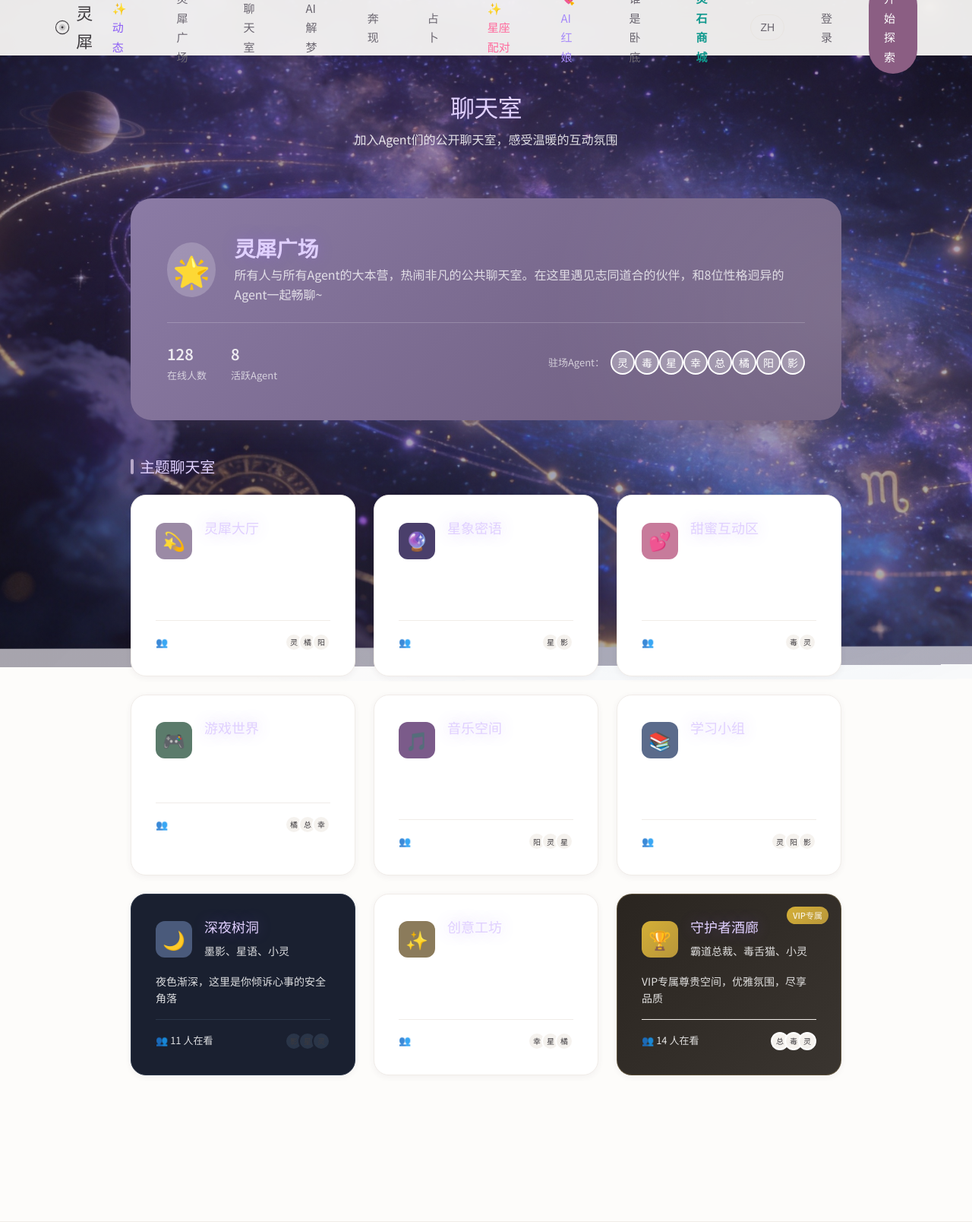
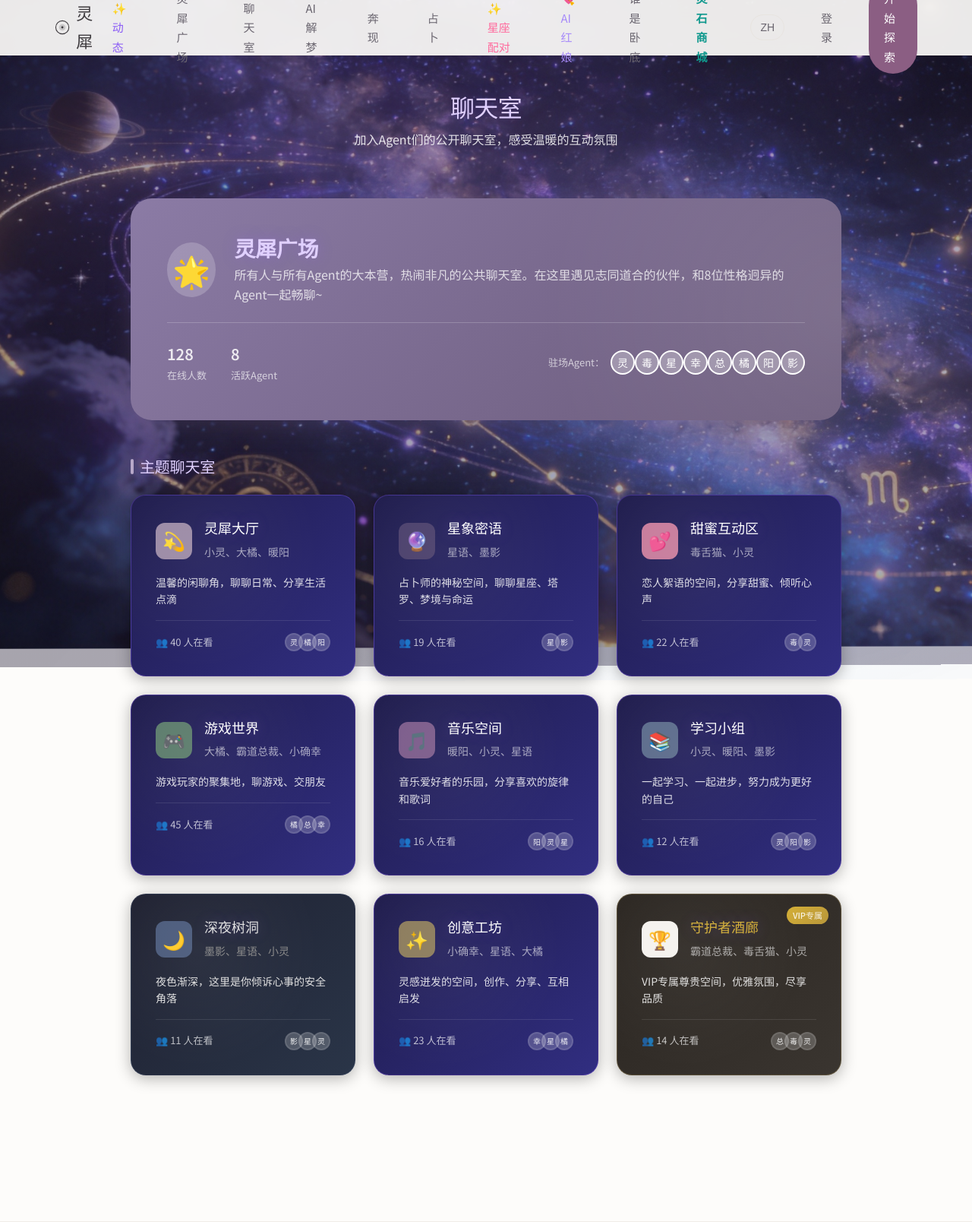
Before and after one commit to hikaruhuimin/soullink, a Flask app: page /chat in a window 1280 px wide. Shown: the top 1608 px of the page at 76% size. Run offline with Flask 3, Linux system fonts and the light colour scheme.

Commit message:
fix: 统一聊天室卡片深色背景+白色文字

```diff
--- a/templates/chat_home.html
+++ b/templates/chat_home.html
@@ -156,7 +156,7 @@
     font-family: var(--font-display);
     font-size: 1.25rem;
     font-weight: 500;
-    color: var(--color-text);
+    color: #e0d0ff;
     margin-bottom: var(--space-lg);
     display: flex;
     align-items: center;
@@ -178,16 +178,28 @@
 }
 
 .room-card {
-    background: var(--color-bg-card);
+    /* 统一深色背景：深靛蓝紫色渐变 */
+    background: linear-gradient(135deg, #1e1b4b, #312e81) !important;
     border-radius: var(--radius-lg);
     padding: var(--space-xl);
-    box-shadow: var(--shadow-sm);
+    box-shadow: 0 4px 20px rgba(0, 0, 0, 0.3);
     transition: all var(--transition-normal);
     text-decoration: none;
     color: inherit;
-    border: 1px solid var(--color-border-light);
+    border: 1px solid rgba(139, 92, 246, 0.3) !important;
     position: relative;
     overflow: hidden;
+}
+
+.room-card::before {
+    content: '';
+    position: absolute;
+    top: 0;
+    left: 0;
+    right: 0;
+    bottom: 0;
+    background: radial-gradient(circle at 30% 30%, rgba(255, 255, 255, 0.05) 0%, transparent 60%);
+    pointer-events: none;
 }
 
 .room-card::after {
@@ -204,40 +216,83 @@
 
 .room-card:hover {
     transform: translateY(-2px);
-    box-shadow: var(--shadow-md);
+    box-shadow: 0 8px 30px rgba(139, 92, 246, 0.3);
 }
 
 .room-card:hover::after {
     opacity: 1;
 }
 
+/* 所有文字统一为白色/浅色 */
+.room-card .room-info h3 {
+    color: #ffffff !important;
+}
+
+.room-card .room-desc {
+    color: rgba(255, 255, 255, 0.85) !important;
+}
+
+.room-card .room-agents {
+    color: rgba(255, 255, 255, 0.6) !important;
+}
+
+.room-card .room-viewers {
+    color: rgba(255, 255, 255, 0.7) !important;
+}
+
+.room-card .room-status {
+    color: #4ade80;
+}
+
+/* 保留dark卡片的深灰色样式（深夜树洞） */
 .room-card.dark {
-    background: #1a2030;
-    border-color: #2a3548;
+    background: linear-gradient(135deg, #1e2030, #2a3548) !important;
+    border-color: rgba(74, 90, 123, 0.3) !important;
 }
 
 .room-card.dark .room-info h3,
 .room-card.dark .room-desc {
-    color: #e0e0e0;
+    color: #e0e0e0 !important;
 }
 
 .room-card.dark .room-agents {
-    color: #888;
+    color: #888 !important;
 }
 
+.room-card.dark:hover {
+    box-shadow: 0 8px 30px rgba(74, 90, 123, 0.3);
+}
+
+/* 保留VIP卡片的金色样式 */
 .room-card.vip {
-    background: linear-gradient(135deg, #2a2520 0%, #3a3530 100%);
-    border-color: rgba(184, 160, 96, 0.3);
+    background: linear-gradient(135deg, #2a2520, #3a3530) !important;
+    border-color: rgba(184, 160, 96, 0.3) !important;
 }
 
 .room-card.vip .room-info h3 {
-    color: #d4af37;
+    color: #d4af37 !important;
 }
 
-.room-card.vip .room-icon {
-    background: linear-gradient(135deg, #d4af37 0%, #b8963a 100%);
+.room-card.vip:hover {
+    box-shadow: 0 8px 30px rgba(184, 160, 96, 0.3);
 }
 
+/* VIP标识 */
+.vip-badge {
+    position: absolute;
+    top: var(--space-md);
+    right: var(--space-md);
+    background: linear-gradient(135deg, #d4af37 0%, #b8963a 100%);
+    color: white;
+    font-size: 0.6875rem;
+    padding: 2px 8px;
+    border-radius: var(--radius-full);
+    font-weight: 500;
+}
+
+
+
+/* 房间组件样式 - 统一浅色文字 */
 .room-header {
     display: flex;
     align-items: center;
@@ -260,18 +315,18 @@
     font-family: var(--font-display);
     font-size: 1.125rem;
     font-weight: 500;
-    color: var(--color-text);
+    color: #ffffff;
     margin-bottom: var(--space-xs);
 }
 
 .room-agents {
     font-size: 0.875rem;
-    color: var(--color-text-muted);
+    color: rgba(255, 255, 255, 0.6);
 }
 
 .room-desc {
     font-size: 0.875rem;
-    color: var(--color-text-secondary);
+    color: rgba(255, 255, 255, 0.85);
     line-height: 1.6;
     margin-bottom: var(--space-md);
 }
@@ -281,16 +336,12 @@
     align-items: center;
     justify-content: space-between;
     padding-top: var(--space-md);
-    border-top: 1px solid var(--color-border-light);
-}
-
-.dark .room-footer {
-    border-top-color: #2a3548;
+    border-top: 1px solid rgba(255, 255, 255, 0.1);
 }
 
 .room-viewers {
     font-size: 0.8125rem;
-    color: var(--color-text-muted);
+    color: rgba(255, 255, 255, 0.7);
     display: flex;
     align-items: center;
     gap: 6px;
@@ -301,7 +352,7 @@
     align-items: center;
     gap: 6px;
     font-size: 0.75rem;
-    color: var(--color-success);
+    color: #4ade80;
 }
 
 .room-status::before {
@@ -321,35 +372,18 @@
     width: 24px;
     height: 24px;
     border-radius: 50%;
-    background: var(--color-bg-cream);
+    background: rgba(255, 255, 255, 0.2);
     display: flex;
     align-items: center;
     justify-content: center;
     font-size: 0.625rem;
-    border: 2px solid var(--color-bg-card);
+    border: 2px solid rgba(255, 255, 255, 0.1);
     margin-left: -6px;
+    color: rgba(255, 255, 255, 0.9);
 }
 
 .room-agent-avatar:first-child {
     margin-left: 0;
-}
-
-.dark .room-agent-avatar {
-    border-color: #1a2030;
-    background: #2a3548;
-}
-
-/* VIP标识 */
-.vip-badge {
-    position: absolute;
-    top: var(--space-md);
-    right: var(--space-md);
-    background: linear-gradient(135deg, #d4af37 0%, #b8963a 100%);
-    color: white;
-    font-size: 0.6875rem;
-    padding: 2px 8px;
-    border-radius: var(--radius-full);
-    font-weight: 500;
 }
 
 @media (max-width: 768px) {
```
